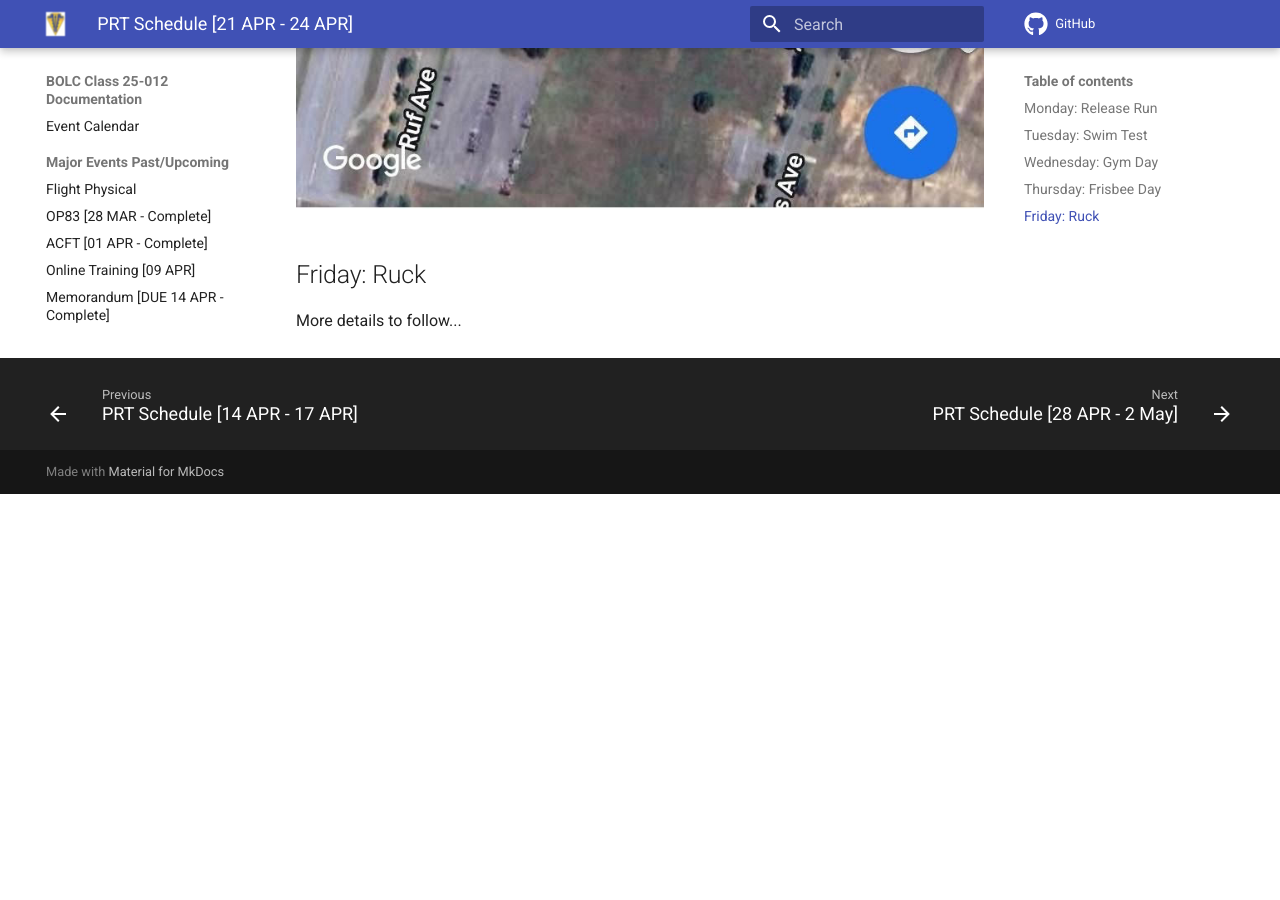
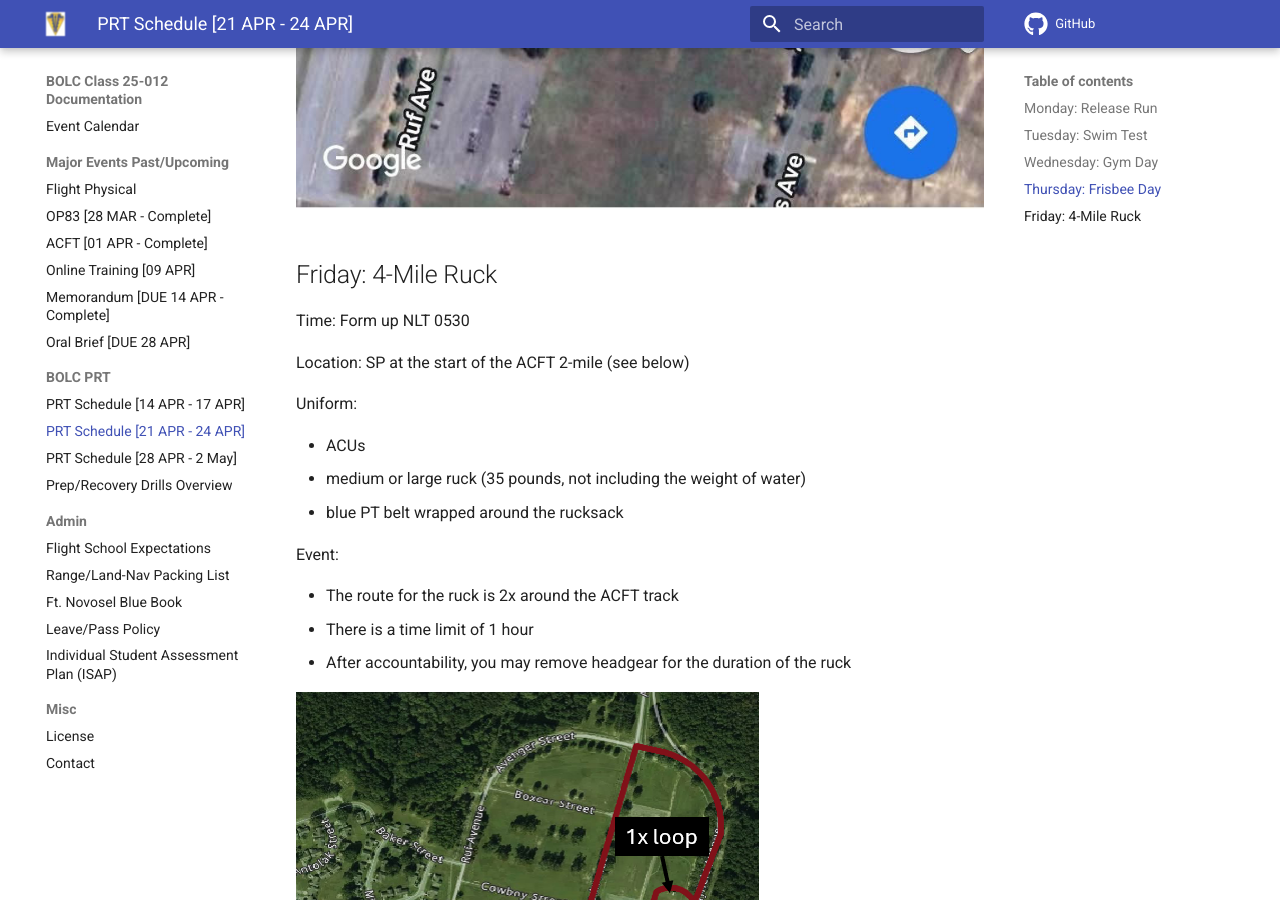
Before and after one commit to alvinye9/bolc_25-012.github.io, an MkDocs documentation site: the page built from docs/Main/PT2/index.md, in a window 1280 px wide and 900 px high, scrolled down 3578 px. Built offline with MkDocs 1.6.1 and Material for MkDocs 9.7.7, drawn with Linux system fonts in a browser that asks for light colours; comment, search, counter and statistics services are not loaded; before the commit the page ends 4072 px from its top, so only the background shows below that.

Commit message:
updated PRT Week 2 Ruck

```diff
--- a/docs/Main/PT2/index.md
+++ b/docs/Main/PT2/index.md
@@ -54,6 +54,22 @@ Show up NLT 0540 to set up cones. See map below:
 
 ![alt text](unnamed.jpg)
 
-## Friday: Ruck
+## Friday: 4-Mile Ruck
 
-More details to follow...
+Time: Form up NLT 0530
+
+Location: SP at the start of the ACFT 2-mile (see below)
+
+Uniform:
+
+- ACUs
+- medium or large ruck (35 pounds, not including the weight of water)
+- blue PT belt wrapped around the rucksack
+
+Event:
+
+- The route for the ruck is 2x around the ACFT track
+- There is a time limit of 1 hour
+- After accountability, you may remove headgear for the duration of the ruck
+
+![alt text](map.png)
```
Also changed, not shown: docs/index.md (+1 -1 lines), site/Main/PT2/index.html, site/index.html, site/search/search_index.json, 1 other file.
